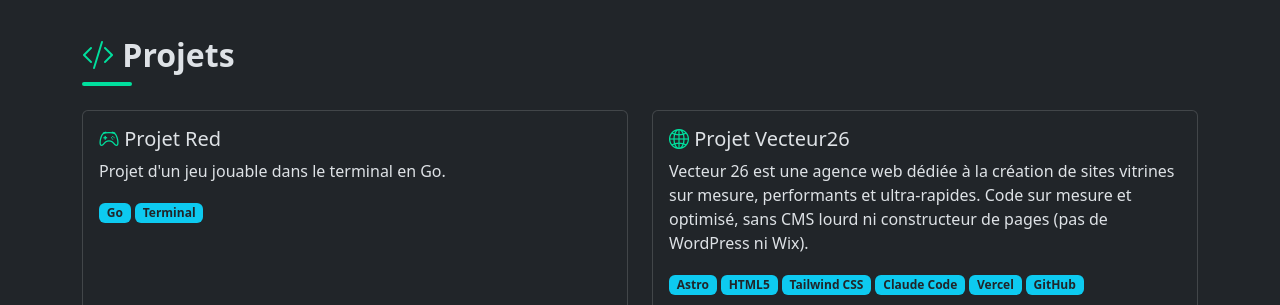
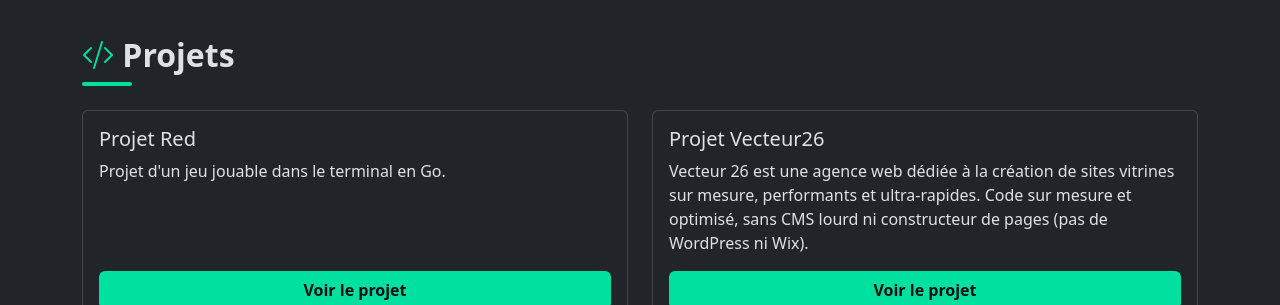
Before and after one commit to mistergaming111-netizen/Yboost-Portfolio, a plain HTML site: page index.html in a window 1280 px wide. Shown: the part 1105-1410 px from the top of the page. Drawn offline with nearby package versions, Linux system fonts and the light colour scheme.

Commit message:
Projets générés en JS + nettoyage des commentaires

```diff
--- a/index.html
+++ b/index.html
@@ -5,7 +5,6 @@
   <meta charset="UTF-8">
   <meta name="viewport" content="width=device-width, initial-scale=1.0">
   <title>Cal L · CV Cybersécurité</title>
-
 
   <link href="https://cdn.jsdelivr.net/npm/bootstrap@5.3.3/dist/css/bootstrap.min.css" rel="stylesheet">
 
@@ -21,11 +20,9 @@
         <i class="bi bi-terminal-fill text-accent"></i> Cal L
       </a>
 
-
       <button class="navbar-toggler" data-bs-toggle="collapse" data-bs-target="#menu">
         <span class="navbar-toggler-icon"></span>
       </button>
-
 
       <div class="collapse navbar-collapse" id="menu">
         <ul class="navbar-nav ms-auto align-items-md-center">
@@ -39,7 +36,6 @@
       </div>
     </div>
   </nav>
-
 
   <header class="hero py-5">
     <div class="container py-5 text-center">
@@ -58,10 +54,8 @@
 
   <div class="container py-5">
 
-
     <section id="competences" class="mb-5">
       <h2 class="section-title mb-4"><i class="bi bi-cpu"></i> Compétences</h2>
-
 
       <div class="row g-4">
         <div class="col-md-4">
@@ -93,12 +87,10 @@
       </div>
     </section>
 
-
     <section id="experiences" class="mb-5">
       <h2 class="section-title mb-4"><i class="bi bi-briefcase"></i> Expériences</h2>
 
       <div class="accordion" id="mesStages">
-
 
         <div class="accordion-item">
           <h2 class="accordion-header">
@@ -119,7 +111,6 @@
             </div>
           </div>
         </div>
-
 
         <div class="accordion-item">
           <h2 class="accordion-header">
@@ -145,59 +136,12 @@
       </div>
     </section>
 
-
     <section id="projets" class="mb-5">
       <h2 class="section-title mb-4"><i class="bi bi-code-slash"></i> Projets</h2>
 
+      <div class="row g-4" id="liste-projets"></div>
 
-      <div class="row g-4">
-
-
-        <div class="col-md-6">
-          <div class="card h-100 card-hover">
-            <div class="card-body d-flex flex-column">
-              <h5><i class="bi bi-controller text-accent"></i> Projet Red</h5>
-              <p>Projet d'un jeu jouable dans le terminal en Go.</p>
-              <div class="mb-3">
-                <span class="badge bg-info text-dark">Go</span>
-                <span class="badge bg-info text-dark">Terminal</span>
-              </div>
-
-              <a href="https://github.com/ItsForTheVibes/Projet-Red-Mr-Ybot" target="_blank" class="btn btn-accent mt-auto">
-                <i class="bi bi-github"></i> Voir le projet
-              </a>
-            </div>
-          </div>
-        </div>
-
-
-        <div class="col-md-6">
-          <div class="card h-100 card-hover">
-            <div class="card-body d-flex flex-column">
-              <h5><i class="bi bi-globe2 text-accent"></i> Projet Vecteur26</h5>
-              <p>
-                Vecteur 26 est une agence web dédiée à la création de sites vitrines sur mesure,
-                performants et ultra-rapides. Code sur mesure et optimisé, sans CMS lourd
-                ni constructeur de pages (pas de WordPress ni Wix).
-              </p>
-              <div class="mb-3">
-                <span class="badge bg-info text-dark">Astro</span>
-                <span class="badge bg-info text-dark">HTML5</span>
-                <span class="badge bg-info text-dark">Tailwind CSS</span>
-                <span class="badge bg-info text-dark">Claude Code</span>
-                <span class="badge bg-info text-dark">Vercel</span>
-                <span class="badge bg-info text-dark">GitHub</span>
-              </div>
-              <a href="https://vecteur26.fr" target="_blank" class="btn btn-accent mt-auto">
-                <i class="bi bi-box-arrow-up-right"></i> Voir le projet
-              </a>
-            </div>
-          </div>
-        </div>
-
-      </div>
     </section>
-
 
     <section id="contact">
       <h2 class="section-title mb-4"><i class="bi bi-envelope"></i> Contact</h2>
@@ -215,7 +159,6 @@
             <label class="form-label">Message</label>
             <textarea class="form-control mb-3" rows="4" placeholder="Ton message"></textarea>
 
-
             <button type="submit" class="btn btn-accent w-100">
               <i class="bi bi-send"></i> Envoyer
             </button>
@@ -226,11 +169,9 @@
 
   </div>
 
-
   <footer class="border-top py-4 text-center text-body-secondary">
     © 2026 Cal L · Fait avec Bootstrap
   </footer>
-
 
   <script src="https://cdn.jsdelivr.net/npm/bootstrap@5.3.3/dist/js/bootstrap.bundle.min.js"></script>
   <script src="script.js"></script>
--- a/script.js
+++ b/script.js
@@ -1 +1,35 @@
-console.log("script.js chargé !");
+let projects = [
+    {
+        name: "Projet Red",
+        body: "Projet d'un jeu jouable dans le terminal en Go.",
+        lien: "https://github.com/ItsForTheVibes/Projet-Red-Mr-Ybot"
+    },
+    {
+        name: "Projet Vecteur26",
+        body: `Vecteur 26 est une agence web dédiée à la création de sites vitrines sur mesure,
+               performants et ultra-rapides. Code sur mesure et optimisé, sans CMS lourd
+               ni constructeur de pages (pas de WordPress ni Wix).`,
+        lien: "https://vecteur26.fr"
+    }
+];
+
+let listeProjets = document.getElementById("liste-projets");
+
+for (let i = 0; i < projects.length; i++) {
+
+    let currentProject = projects[i];
+
+    let html = `
+        <div class="col-md-6">
+        <div class="card h-100 card-hover">
+            <div class="card-body d-flex flex-column">
+                <h5>${currentProject.name}</h5>
+                <p>${currentProject.body}</p>
+                <a href="${currentProject.lien}" target="_blank" class="btn btn-accent mt-auto">Voir le projet</a>
+            </div>
+        </div>
+        </div>
+    `;
+
+    listeProjets.innerHTML += html;
+}
--- a/style.css
+++ b/style.css
@@ -1,26 +1,19 @@
-/* ===== Ma couleur principale (vert "terminal") ===== */
-/* Change juste cette valeur pour changer la couleur de tout le site */
 :root {
   --accent: #00e09e;
 }
 
-/* Défilement en douceur quand on clique sur un lien du menu */
 html {
   scroll-behavior: smooth;
 }
 
-/* Laisse de la place pour le menu collé en haut quand on arrive sur une section */
 section {
   scroll-margin-top: 80px;
 }
 
-/* ===== Menu ===== */
 .navbar {
   background-color: rgba(15, 18, 24, 0.9);
-  backdrop-filter: blur(8px); /* effet flou derrière le menu */
-}
+  backdrop-filter: blur(8px);}
 
-/* ===== Couleur accent ===== */
 .text-accent {
   color: var(--accent);
 }
@@ -42,12 +35,10 @@ section {
   font-size: 0.95rem;
 }
 
-/* ===== En-tête ===== */
 .hero {
   background: radial-gradient(circle at top, rgba(0, 224, 158, 0.15), transparent 60%);
 }
 
-/* ===== Titres de section avec une petite barre colorée dessous ===== */
 .section-title {
   font-weight: 700;
 }
@@ -66,7 +57,6 @@ section {
   color: var(--accent);
 }
 
-/* ===== Cartes qui montent un peu au survol ===== */
 .card-hover {
   transition: transform 0.2s, box-shadow 0.2s;
 }
@@ -76,7 +66,6 @@ section {
   box-shadow: 0 8px 20px rgba(0, 224, 158, 0.15);
 }
 
-/* ===== Accordéon : couleur quand il est ouvert ===== */
 .accordion-button:not(.collapsed) {
   background-color: rgba(0, 224, 158, 0.1);
   color: inherit;
```
Also changed, not shown: 1 other file.
